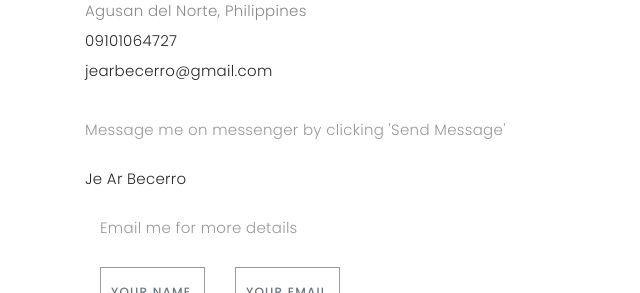
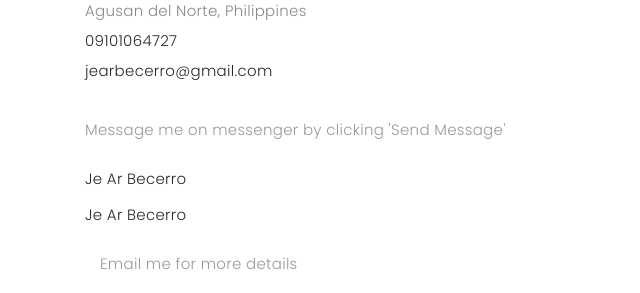
Before and after one commit to clvrjc/Personal-Web, a Flask app: page / in a window 1280 px wide. Shown: the part 6207-6500 px from the top of the page, without its empty margins (0-640 px from the left). Run offline with Flask 2, Linux system fonts and the light colour scheme; some libraries are stand-ins or nearby versions; some web fonts are replaced.

Commit message:
Update contact.html

```diff
--- a/templates/index/contact.html
+++ b/templates/index/contact.html
@@ -18,10 +18,8 @@
               <p>Message me on messenger by clicking 'Send Message'</p>
              <div id="fb-root"></div>
             <script async defer crossorigin="anonymous" src="https://connect.facebook.net/en_US/sdk.js#xfbml=1&version=v6.0&appId=496177857595304&autoLogAppEvents=1"></script>
-
-            <div class="fb-page" data-href="https://www.facebook.com/jearbecerro" data-tabs="timeline" data-width="" data-height="" data-small-header="false" data-adapt-container-width="true" data-hide-cover="false" data-show-facepile="true">
-            <blockquote cite="https://www.facebook.com/jearbecerro" class="fb-xfbml-parse-ignore"><a href="https://www.facebook.com/jearbecerro">Je Ar Becerro</a></blockquote></div>
-
+             <div class="fb-page" data-href="https://www.facebook.com/jearbecerro" data-tabs="timeline" data-width="" data-height="" data-small-header="false" data-adapt-container-width="true" data-hide-cover="false" data-show-facepile="true">
+            <blockquote cite="https://www.facebook.com/jearbecerro" class="fb-xfbml-parse-ignore"><a href="https://www.facebook.com/jearbecerro">Je Ar Becerro</a></blockquote></div>	            <blockquote cite="https://www.facebook.com/jearbecerro" class="fb-xfbml-parse-ignore"><a href="https://www.facebook.com/jearbecerro">Je Ar Becerro</a></blockquote></div>
 
           <div class="col-lg-6">
             <p>Email me for more details</p>
```
